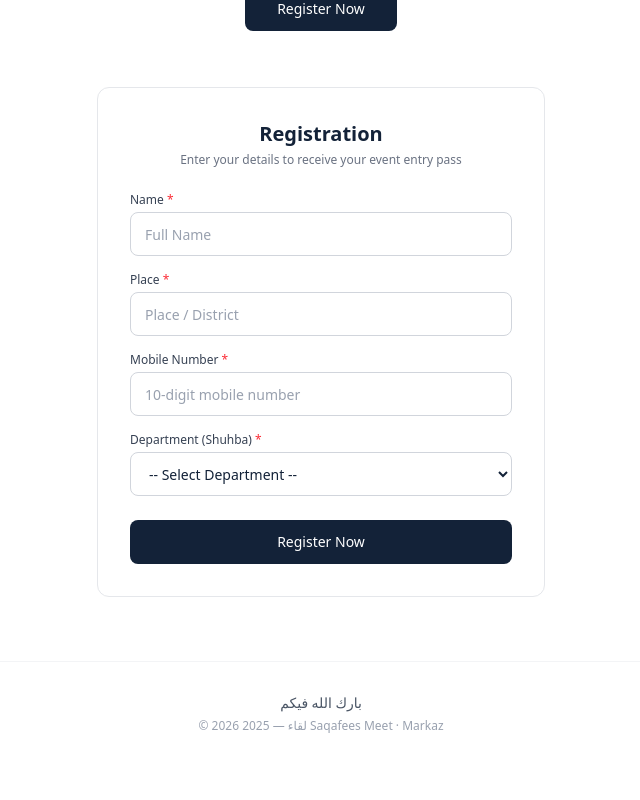
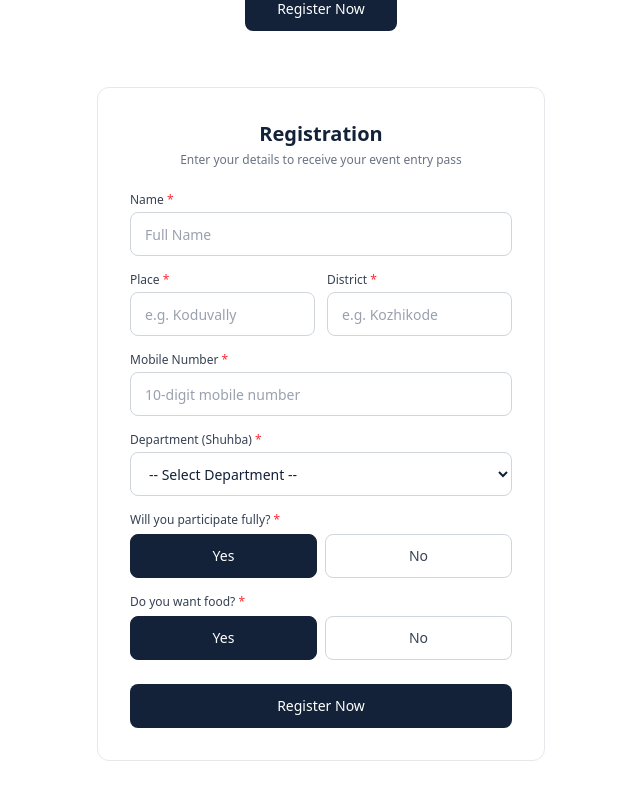
Before and after one commit to muhammedansar-pvn/SAQAFEES-MEET-REGISTRATION, a Next.js app: page / in a window 1280 px wide. Shown: the part 346-1146 px from the top of the page, without its empty margins (319-959 px from the left). Before the commit the page ends 1112 px from the top, so only its background shows below. Built offline with nearby package versions, Linux system fonts and the light colour scheme.

Commit message:
feat: separate place and district, add attendance and food questions to registration form

```diff
--- a/src/app/api/admin/export/route.ts
+++ b/src/app/api/admin/export/route.ts
@@ -33,8 +33,11 @@ export async function GET(req: NextRequest) {
       "Registration ID",
       "Name",
       "Place",
+      "District",
       "Mobile",
       "Shuhba",
+      "Participate Fully",
+      "Wants Food",
       "Check-in Status",
       "Checked-in At",
       "Checked-in By",
@@ -46,8 +49,11 @@ export async function GET(req: NextRequest) {
       escapeCsv(p.registrationId),
       escapeCsv(p.name),
       escapeCsv(p.place),
+      escapeCsv(p.district || ""),
       escapeCsv(p.mobile),
       escapeCsv(p.shuhba),
+      escapeCsv(p.participateFully !== false ? "Yes" : "No"),
+      escapeCsv(p.wantsFood !== false ? "Yes" : "No"),
       escapeCsv(p.checkInStatus ? "Checked In" : "Pending"),
       escapeCsv(p.checkedInAt ? p.checkedInAt.toISOString() : ""),
       escapeCsv(p.checkedInBy || ""),
--- a/src/app/api/admin/participants/[id]/route.ts
+++ b/src/app/api/admin/participants/[id]/route.ts
@@ -58,6 +58,9 @@ export async function PATCH(
 
     if (body.name) participant.name = body.name.trim();
     if (body.place) participant.place = body.place.trim();
+    if (typeof body.district === "string") participant.district = body.district.trim();
+    if (typeof body.participateFully === "boolean") participant.participateFully = body.participateFully;
+    if (typeof body.wantsFood === "boolean") participant.wantsFood = body.wantsFood;
     if (body.shuhba) participant.shuhba = body.shuhba;
 
     if (body.mobile) {
--- a/src/app/api/registrations/[id]/pass/route.ts
+++ b/src/app/api/registrations/[id]/pass/route.ts
@@ -37,6 +37,7 @@ export async function GET(
       registrationId: participant.registrationId,
       name: participant.name,
       place: participant.place,
+      district: participant.district,
       shuhba: participant.shuhba,
       qrDataUrl,
     });
--- a/src/app/api/registrations/route.ts
+++ b/src/app/api/registrations/route.ts
@@ -42,7 +42,16 @@ export async function POST(req: NextRequest) {
       return NextResponse.json({ error: firstError }, { status: 400 });
     }
 
-    const { name, place, mobile, shuhba, whatsappConsent = true } = parseResult.data;
+    const {
+      name,
+      place,
+      district,
+      mobile,
+      shuhba,
+      participateFully,
+      wantsFood,
+      whatsappConsent = true,
+    } = parseResult.data;
     const normalizedMobile = normalizeMobileNumber(mobile);
 
     await connectToDatabase();
@@ -84,6 +93,9 @@ export async function POST(req: NextRequest) {
       registrationId,
       name,
       place,
+      district,
+      participateFully,
+      wantsFood,
       mobile,
       normalizedMobile,
       shuhba,
@@ -113,6 +125,9 @@ export async function POST(req: NextRequest) {
           registrationId: participant.registrationId,
           name: participant.name,
           place: participant.place,
+          district: participant.district,
+          participateFully: participant.participateFully,
+          wantsFood: participant.wantsFood,
           mobile: participant.mobile,
           shuhba: participant.shuhba,
           checkInStatus: participant.checkInStatus,
--- a/src/app/confirmation/[id]/page.tsx
+++ b/src/app/confirmation/[id]/page.tsx
@@ -99,7 +99,7 @@ export default async function ConfirmationPage(props: ConfirmationPageProps) {
               </div>
 
               <p className="text-[10px] text-gray-700 font-semibold truncate">
-                {participant.shuhba} · {participant.place}
+                {participant.shuhba} · {participant.place}{participant.district ? `, ${participant.district}` : ""}
               </p>
               <p className="text-[9px] text-gray-400 mt-0.5">Present at entrance for check-in</p>
             </div>
--- a/src/app/pass/[id]/page.tsx
+++ b/src/app/pass/[id]/page.tsx
@@ -68,7 +68,7 @@ export default async function PassPage(props: PassPageProps) {
             </div>
 
             <p className="text-[10px] text-gray-700 font-semibold truncate">
-              {participant.shuhba} · {participant.place}
+              {participant.shuhba} · {participant.place}{participant.district ? `, ${participant.district}` : ""}
             </p>
             <p className="text-[9px] text-gray-400 mt-0.5">Present at entrance for check-in</p>
           </div>
--- a/src/features/admin/ParticipantTable.tsx
+++ b/src/features/admin/ParticipantTable.tsx
@@ -8,6 +8,9 @@ interface ParticipantItem {
   registrationId: string;
   name: string;
   place: string;
+  district?: string;
+  participateFully?: boolean;
+  wantsFood?: boolean;
   mobile: string;
   shuhba: string;
   checkInStatus: boolean;
@@ -33,6 +36,9 @@ export function ParticipantTable() {
   const [editForm, setEditForm] = useState({
     name: "",
     place: "",
+    district: "",
+    participateFully: true,
+    wantsFood: true,
     mobile: "",
     shuhba: "",
     checkInStatus: false,
@@ -96,6 +102,9 @@ export function ParticipantTable() {
     setEditForm({
       name: p.name,
       place: p.place,
+      district: p.district || "",
+      participateFully: p.participateFully ?? true,
+      wantsFood: p.wantsFood ?? true,
       mobile: p.mobile,
       shuhba: p.shuhba,
       checkInStatus: p.checkInStatus,
@@ -207,9 +216,10 @@ export function ParticipantTable() {
             <tr className="border-b border-gray-200 bg-gray-50 text-gray-600 font-semibold">
               <th className="py-2.5 px-3">ID</th>
               <th className="py-2.5 px-3">Name</th>
-              <th className="py-2.5 px-3">Place</th>
+              <th className="py-2.5 px-3">Place / District</th>
               <th className="py-2.5 px-3">Mobile</th>
               <th className="py-2.5 px-3">Shuhba</th>
+              <th className="py-2.5 px-3">Details</th>
               <th className="py-2.5 px-3">Check-in</th>
               <th className="py-2.5 px-3 text-right">Actions</th>
             </tr>
@@ -217,13 +227,13 @@ export function ParticipantTable() {
           <tbody className="divide-y divide-gray-100">
             {isLoading ? (
               <tr>
-                <td colSpan={7} className="py-8 text-center text-gray-400">
+                <td colSpan={8} className="py-8 text-center text-gray-400">
                   Loading...
                 </td>
               </tr>
             ) : participants.length === 0 ? (
               <tr>
-                <td colSpan={7} className="py-8 text-center text-gray-400">
+                <td colSpan={8} className="py-8 text-center text-gray-400">
                   No participants found.
                 </td>
               </tr>
@@ -232,9 +242,22 @@ export function ParticipantTable() {
                 <tr key={p.registrationId} className="hover:bg-gray-50/50">
                   <td className="py-2.5 px-3 font-mono font-medium">{p.registrationId}</td>
                   <td className="py-2.5 px-3 font-medium">{p.name}</td>
-                  <td className="py-2.5 px-3 text-gray-600">{p.place}</td>
+                  <td className="py-2.5 px-3 text-gray-600">
+                    <div>{p.place}</div>
+                    {p.district && <div className="text-[11px] text-gray-400">{p.district}</div>}
+                  </td>
                   <td className="py-2.5 px-3 font-mono text-gray-600">{p.mobile}</td>
                   <td className="py-2.5 px-3">{p.shuhba}</td>
+                  <td className="py-2.5 px-3">
+                    <div className="flex flex-col gap-0.5 text-[11px]">
+                      <span className={p.participateFully !== false ? "text-emerald-700 font-medium" : "text-amber-700"}>
+                        Full: {p.participateFully !== false ? "Yes" : "No"}
+                      </span>
+                      <span className={p.wantsFood !== false ? "text-blue-700" : "text-gray-500"}>
+                        Food: {p.wantsFood !== false ? "Yes" : "No"}
+                      </span>
+                    </div>
+                  </td>
                   <td className="py-2.5 px-3">
                     <button
                       onClick={() => handleToggleCheckIn(p)}
@@ -338,6 +361,7 @@ export function ParticipantTable() {
                 />
               </div>
 
+              <div className="grid grid-cols-2 gap-2">
                 <div>
                   <label className="block text-gray-600 mb-1">Place</label>
                   <input
@@ -347,6 +371,17 @@ export function ParticipantTable() {
                     onChange={(e) => setEditForm({ ...editForm, place: e.target.value })}
                     className="w-full h-9 px-3 border border-gray-300 rounded text-xs"
                   />
+                </div>
+                <div>
+                  <label className="block text-gray-600 mb-1">District</label>
+                  <input
+                    type="text"
+                    required
+                    value={editForm.district}
+                    onChange={(e) => setEditForm({ ...editForm, district: e.target.value })}
+                    className="w-full h-9 px-3 border border-gray-300 rounded text-xs"
+                  />
+                </div>
               </div>
 
               <div>
@@ -375,7 +410,38 @@ export function ParticipantTable() {
                 </select>
               </div>
 
-              <div className="flex items-center gap-2 pt-1">
+              <div className="space-y-2 pt-1 border-t border-gray-100">
+                <div className="flex items-center gap-2">
+                  <input
+                    type="checkbox"
+                    id="modalParticipate"
+                    checked={editForm.participateFully}
+                    onChange={(e) =>
+                      setEditForm({ ...editForm, participateFully: e.target.checked })
+                    }
+                    className="rounded"
+                  />
+                  <label htmlFor="modalParticipate" className="text-gray-700">
+                    Will Participate Fully
+                  </label>
+                </div>
+
+                <div className="flex items-center gap-2">
+                  <input
+                    type="checkbox"
+                    id="modalWantsFood"
+                    checked={editForm.wantsFood}
+                    onChange={(e) =>
+                      setEditForm({ ...editForm, wantsFood: e.target.checked })
+                    }
+                    className="rounded"
+                  />
+                  <label htmlFor="modalWantsFood" className="text-gray-700">
+                    Wants Food
+                  </label>
+                </div>
+
+                <div className="flex items-center gap-2">
                   <input
                     type="checkbox"
                     id="modalCheckIn"
@@ -385,9 +451,10 @@ export function ParticipantTable() {
                     }
                     className="rounded"
                   />
-                <label htmlFor="modalCheckIn" className="text-gray-700">
+                  <label htmlFor="modalCheckIn" className="text-gray-700 font-medium">
                     Mark as Checked In
                   </label>
+                </div>
               </div>
 
               <div className="flex justify-end gap-2 pt-3 border-t border-gray-100">
--- a/src/features/pdf/generator.ts
+++ b/src/features/pdf/generator.ts
@@ -7,6 +7,7 @@ interface PassDetails {
   registrationId: string;
   name: string;
   place: string;
+  district?: string;
   shuhba: string;
   qrDataUrl: string;
 }
@@ -81,8 +82,11 @@ export function generatePdfPass(details: PassDetails): Uint8Array {
     doc.setTextColor(19, 34, 56);
     doc.setFontSize(8.5);
     doc.setFont("helvetica", "bold");
+    const locationText = details.district
+      ? `${details.place.toUpperCase()} (${details.district.toUpperCase()})`
+      : details.place.toUpperCase();
     doc.text(
-      `${details.shuhba}  |  ${details.place.toUpperCase()}`,
+      `${details.shuhba}  |  ${locationText}`,
       pageWidth / 2,
       cardY + 59,
       { align: "center" }
@@ -153,12 +157,12 @@ export function generatePdfPass(details: PassDetails): Uint8Array {
 
     doc.setTextColor(100, 110, 125);
     doc.setFontSize(8);
-    doc.text("PLACE:", 18, 88);
+    doc.text("PLACE / DISTRICT:", 18, 88);
 
     doc.setTextColor(15, 27, 43);
     doc.setFontSize(11);
     doc.setFont("helvetica", "normal");
-    doc.text(details.place, 18, 95);
+    doc.text(details.district ? `${details.place}, ${details.district}` : details.place, 18, 95);
 
     doc.setTextColor(100, 110, 125);
     doc.setFontSize(8);
--- a/src/features/registration/RegistrationForm.tsx
+++ b/src/features/registration/RegistrationForm.tsx
@@ -10,8 +10,11 @@ export function RegistrationForm() {
   const [formData, setFormData] = useState({
     name: "",
     place: "",
+    district: "",
     mobile: "",
     shuhba: "",
+    participateFully: true,
+    wantsFood: true,
   });
 
   const [isLoading, setIsLoading] = useState(false);
@@ -32,6 +35,10 @@ export function RegistrationForm() {
     }
     if (!formData.place.trim()) {
       setErrorMessage("Please enter your place");
+      return;
+    }
+    if (!formData.district.trim()) {
+      setErrorMessage("Please enter your district");
       return;
     }
     if (!formData.mobile.trim()) {
@@ -128,7 +135,8 @@ export function RegistrationForm() {
           />
         </div>
 
-        {/* Field 2: Place */}
+        {/* Field 2 & 3: Place & District */}
+        <div className="grid grid-cols-1 sm:grid-cols-2 gap-3">
           <div>
             <label className="block font-medium text-gray-700 mb-1">
               Place <span className="text-red-500">*</span>
@@ -137,14 +145,29 @@ export function RegistrationForm() {
               type="text"
               required
               disabled={isLoading}
-            placeholder="Place / District"
+              placeholder="e.g. Koduvally"
               value={formData.place}
               onChange={(e) => setFormData({ ...formData, place: e.target.value })}
               className="w-full h-11 px-3.5 rounded-lg border border-gray-300 text-sm text-[#132238] placeholder-gray-400 focus:outline-none focus:border-[#132238] focus:ring-1 focus:ring-[#132238] transition-colors"
             />
           </div>
+          <div>
+            <label className="block font-medium text-gray-700 mb-1">
+              District <span className="text-red-500">*</span>
+            </label>
+            <input
+              type="text"
+              required
+              disabled={isLoading}
+              placeholder="e.g. Kozhikode"
+              value={formData.district}
+              onChange={(e) => setFormData({ ...formData, district: e.target.value })}
+              className="w-full h-11 px-3.5 rounded-lg border border-gray-300 text-sm text-[#132238] placeholder-gray-400 focus:outline-none focus:border-[#132238] focus:ring-1 focus:ring-[#132238] transition-colors"
+            />
+          </div>
+        </div>
 
-        {/* Field 3: Mobile Number */}
+        {/* Field 4: Mobile Number */}
         <div>
           <label className="block font-medium text-gray-700 mb-1">
             Mobile Number <span className="text-red-500">*</span>
@@ -160,7 +183,7 @@ export function RegistrationForm() {
           />
         </div>
 
-        {/* Field 4: Department */}
+        {/* Field 5: Department */}
         <div>
           <label className="block font-medium text-gray-700 mb-1">
             Department (Shuhba) <span className="text-red-500">*</span>
@@ -183,6 +206,72 @@ export function RegistrationForm() {
           </select>
         </div>
 
+        {/* Field 6: Will You Participate Fully? */}
+        <div>
+          <label className="block font-medium text-gray-700 mb-1.5">
+            Will you participate fully? <span className="text-red-500">*</span>
+          </label>
+          <div className="grid grid-cols-2 gap-2">
+            <button
+              type="button"
+              disabled={isLoading}
+              onClick={() => setFormData({ ...formData, participateFully: true })}
+              className={`h-11 rounded-lg border text-sm font-medium transition-colors flex items-center justify-center cursor-pointer ${
+                formData.participateFully
+                  ? "bg-[#132238] text-white border-[#132238]"
+                  : "bg-white text-gray-700 border-gray-300 hover:border-gray-400"
+              }`}
+            >
+              Yes
+            </button>
+            <button
+              type="button"
+              disabled={isLoading}
+              onClick={() => setFormData({ ...formData, participateFully: false })}
+              className={`h-11 rounded-lg border text-sm font-medium transition-colors flex items-center justify-center cursor-pointer ${
+                !formData.participateFully
+                  ? "bg-[#132238] text-white border-[#132238]"
+                  : "bg-white text-gray-700 border-gray-300 hover:border-gray-400"
+              }`}
+            >
+              No
+            </button>
+          </div>
+        </div>
+
+        {/* Field 7: Do You Want Food? */}
+        <div>
+          <label className="block font-medium text-gray-700 mb-1.5">
+            Do you want food? <span className="text-red-500">*</span>
+          </label>
+          <div className="grid grid-cols-2 gap-2">
+            <button
+              type="button"
+              disabled={isLoading}
+              onClick={() => setFormData({ ...formData, wantsFood: true })}
+              className={`h-11 rounded-lg border text-sm font-medium transition-colors flex items-center justify-center cursor-pointer ${
+                formData.wantsFood
+                  ? "bg-[#132238] text-white border-[#132238]"
+                  : "bg-white text-gray-700 border-gray-300 hover:border-gray-400"
+              }`}
+            >
+              Yes
+            </button>
+            <button
+              type="button"
+              disabled={isLoading}
+              onClick={() => setFormData({ ...formData, wantsFood: false })}
+              className={`h-11 rounded-lg border text-sm font-medium transition-colors flex items-center justify-center cursor-pointer ${
+                !formData.wantsFood
+                  ? "bg-[#132238] text-white border-[#132238]"
+                  : "bg-white text-gray-700 border-gray-300 hover:border-gray-400"
+              }`}
+            >
+              No
+            </button>
+          </div>
+        </div>
+
         {/* Submit Button */}
         <button
           type="submit"
--- a/src/lib/validations/registration.ts
+++ b/src/lib/validations/registration.ts
@@ -13,6 +13,11 @@ export const registrationSchema = z.object({
     .trim()
     .min(2, "Place must be at least 2 characters")
     .max(100, "Place must not exceed 100 characters"),
+  district: z
+    .string()
+    .trim()
+    .min(2, "District must be at least 2 characters")
+    .max(100, "District must not exceed 100 characters"),
   mobile: z
     .string()
     .trim()
@@ -23,6 +28,12 @@ export const registrationSchema = z.object({
   shuhba: z.enum(EVENT_CONFIG.shuhbaOptions as unknown as [string, ...string[]], {
     message: "Select a valid department",
   }),
+  participateFully: z.boolean({
+    message: "Please indicate if you will participate fully",
+  }),
+  wantsFood: z.boolean({
+    message: "Please indicate if you want food",
+  }),
   whatsappConsent: z.boolean().default(true).optional(),
 });
 
@@ -31,6 +42,7 @@ export type RegistrationInput = z.infer<typeof registrationSchema>;
 export const adminUpdateParticipantSchema = z.object({
   name: z.string().trim().min(2).max(100).optional(),
   place: z.string().trim().min(2).max(100).optional(),
+  district: z.string().trim().min(2).max(100).optional(),
   mobile: z
     .string()
     .trim()
@@ -39,6 +51,8 @@ export const adminUpdateParticipantSchema = z.object({
     })
     .optional(),
   shuhba: z.enum(EVENT_CONFIG.shuhbaOptions as unknown as [string, ...string[]]).optional(),
+  participateFully: z.boolean().optional(),
+  wantsFood: z.boolean().optional(),
   checkInStatus: z.boolean().optional(),
   checkInNotes: z.string().optional(),
 });
--- a/src/models/Participant.ts
+++ b/src/models/Participant.ts
@@ -5,6 +5,9 @@ export interface IParticipant extends Document {
   registrationId: string;
   name: string;
   place: string;
+  district: string;
+  participateFully: boolean;
+  wantsFood: boolean;
   mobile: string;
   normalizedMobile: string;
   shuhba: string;
@@ -39,6 +42,22 @@ const ParticipantSchema = new Schema<IParticipant>(
       type: String,
       required: true,
       trim: true,
+    },
+    district: {
+      type: String,
+      required: true,
+      trim: true,
+      default: "",
+    },
+    participateFully: {
+      type: Boolean,
+      required: true,
+      default: true,
+    },
+    wantsFood: {
+      type: Boolean,
+      required: true,
+      default: true,
     },
     mobile: {
       type: String,
```
Also changed, not shown: 1 other file (tests, documents, lock files or other folders). Lines whose indentation alone changed are shown as unchanged.
